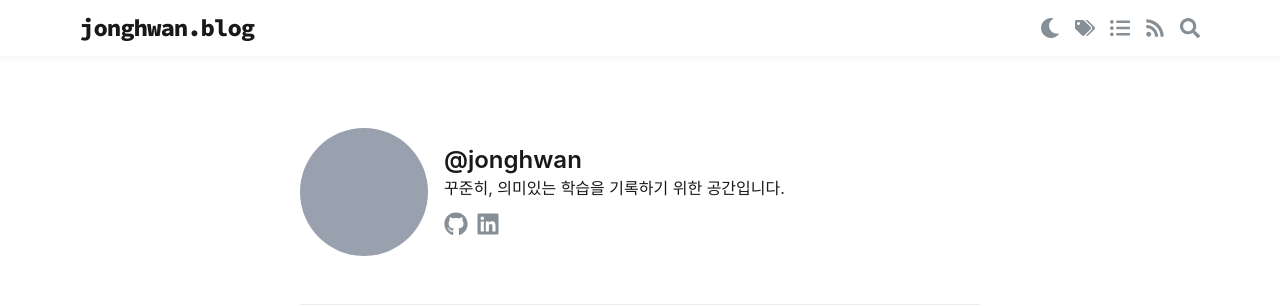
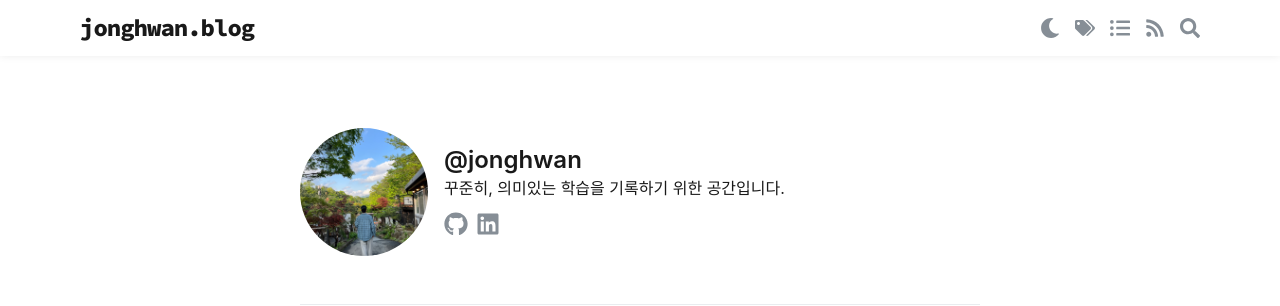
Before and after one commit to jonghwann/blog-v1, a Next.js app: page /posts in a window 1280 px wide. Shown: the top 306 px of the page. Built offline with nearby package versions, Linux system fonts and the light colour scheme; no server answers; a web font is replaced by a local one.

Commit message:
feat: 프로필 이미지 추가

```diff
--- a/src/components/common/bio.tsx
+++ b/src/components/common/bio.tsx
@@ -1,3 +1,4 @@
+import Image from 'next/image';
 import Link from 'next/link';
 import { FaGithub, FaLinkedin } from 'react-icons/fa';
 import { cn } from '@/lib/utils';
@@ -15,7 +16,7 @@ const icons = [
 export default function Bio({ className }: BioProps) {
   return (
     <aside className={cn('flex items-center gap-4', className)}>
-      <div className='size-32 rounded-full bg-gray-400' />
+      <Image src='/profile.jpg' alt='profile' width={128} height={128} className='size-32 flex-shrink-0 rounded-full object-cover' />
 
       <div>
         <h2 className='mb-1 font-semibold text-2xl leading-6'>@jonghwan</h2>
```
Also changed, not shown: public/profile.jpg (added).
